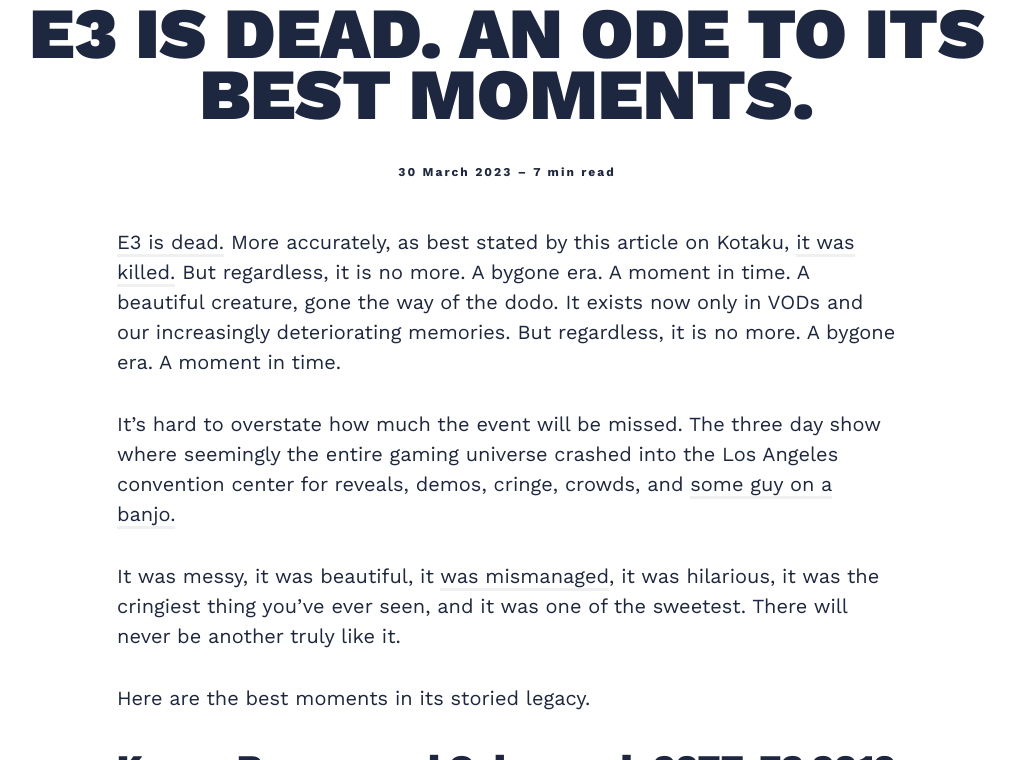
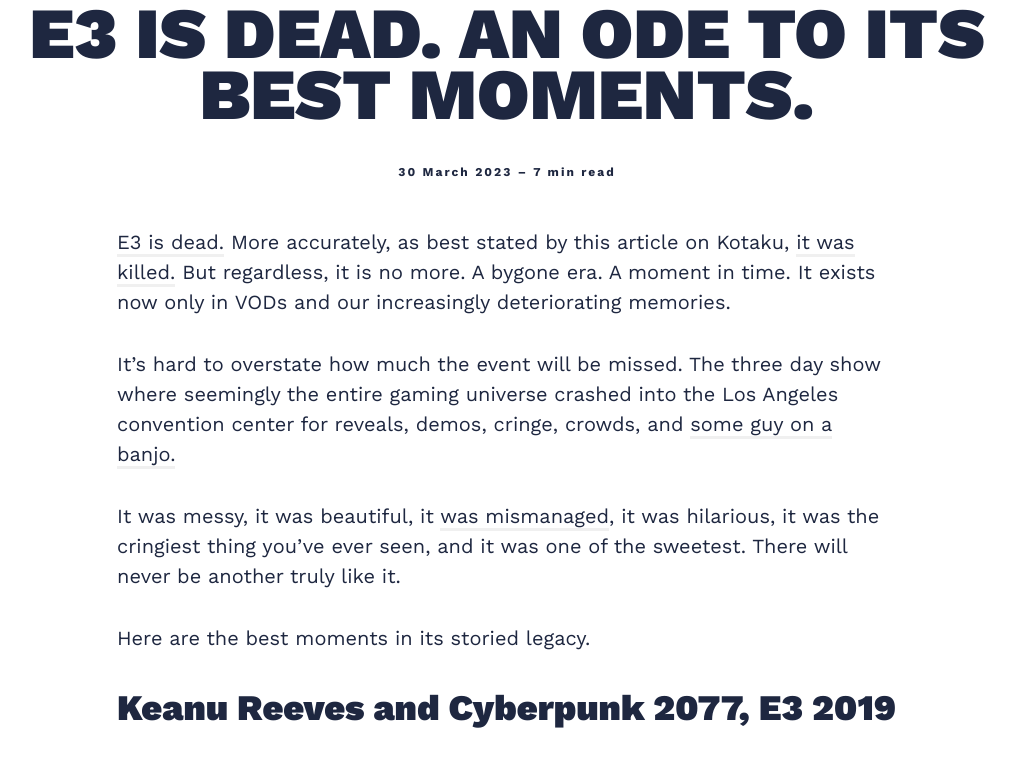
Before and after one commit to EthanPierce723/ethanpierce.github.io, a Jekyll site: the page built from _posts/2023-03-30-E3-is-Dead copy.markdown, in a window 1280 px wide and 900 px high, scrolled down 805 px, cut to the strip 0-760 px from the top of the window. Shown: the whole strip, without its empty margins (133-1148 px from the left). Built offline with Jekyll 4.4.1, drawn with Linux system fonts in a browser that asks for light colours; nearby versions of some CDN libraries.

Commit message:
tags across posts, typo in E3 is Dead

```diff
--- a/_posts/2023-03-09-Best-Upcoming-Games.markdown
+++ b/_posts/2023-03-09-Best-Upcoming-Games.markdown
@@ -4,7 +4,7 @@
 description: (And can also afford)
 date:   2023-03-09 15:01:35 +0300
 image:  '/images/videogamereleases2023.jpg'
-tags:   [lists, indie]
+tags:   [Lists, Indie]
 ---
 2023 is poised to be one of the most jam-packed years Triple-A gaming has had in a very, very long time. Between soaring amongst the painted skies of the melodic Breath of the Wild 2, to frantically blasting away at hoards of the undead with all your friends in Redfall, there’s something for everyone in the year when video games bounce back to their old selves following the seemingly endless effects of the pandemic.
 
--- a/_posts/2023-03-21-Free-DM-Tools.markdown
+++ b/_posts/2023-03-21-Free-DM-Tools.markdown
@@ -4,7 +4,7 @@
 description: Free ways to speed up you D&D Prep
 date:   2023-03-21 15:01:35 +0300
 image:  '/images/DNDBanner.JPG'
-tags:   [TTRPG, Resources]
+tags:   [TTRPG, Resources, Lists]
 ---
 I’ve been a DM for a long time now. Not necessarily in terms of years, that’s only been the case for about three years. But in terms of hours spent in prep and at the table? Well, according to Gladwell, I’m an expert approximately [five times over.](https://www.businessinsider.com/malcolm-gladwell-explains-the-10000-hour-rule-2014-6)
 
--- a/_posts/2023-03-30-E3-is-Dead copy.markdown
+++ b/_posts/2023-03-30-E3-is-Dead copy.markdown
@@ -4,9 +4,9 @@
 description: The only event where best and worst were interchangeable.
 date:   2023-03-30 15:01:35 +0300
 image:  '/images/e3-convention.JPG'
-tags:   [E3, Summer Games, Live Events]
+tags:   [E3, Summer Games, Live Events, Lists]
 ---
-[E3 is dead.](https://twitter.com/E3/status/1641546610218811393) More accurately, as best stated by this article on Kotaku, [it was killed.](https://kotaku.com/e3-2023-canceled-why-nintendo-sony-microsoft-la-rip-1850285780) But regardless, it is no more. A bygone era. A moment in time. A beautiful creature, gone the way of the dodo. It exists now only in VODs and our increasingly deteriorating memories. But regardless, it is no more. A bygone era. A moment in time.
+[E3 is dead.](https://twitter.com/E3/status/1641546610218811393) More accurately, as best stated by this article on Kotaku, [it was killed.](https://kotaku.com/e3-2023-canceled-why-nintendo-sony-microsoft-la-rip-1850285780) But regardless, it is no more. A bygone era. A moment in time. It exists now only in VODs and our increasingly deteriorating memories.
 
 It’s hard to overstate how much the event will be missed. The three day show where seemingly the entire gaming universe crashed into the Los Angeles convention center for reveals, demos, cringe, crowds, and [some guy on a banjo.](https://youtu.be/SDX3IAmIEro)
 
```
